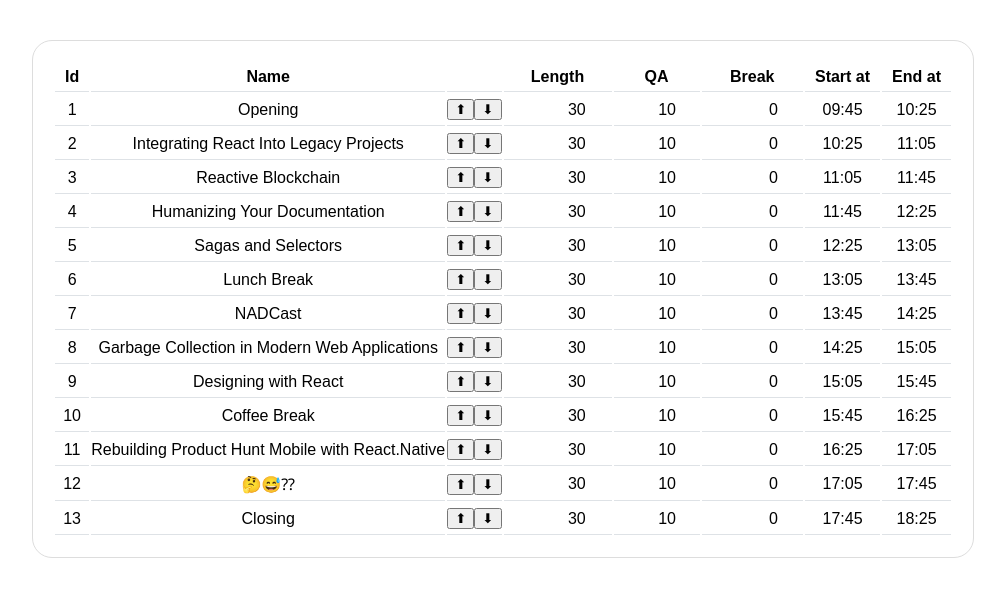
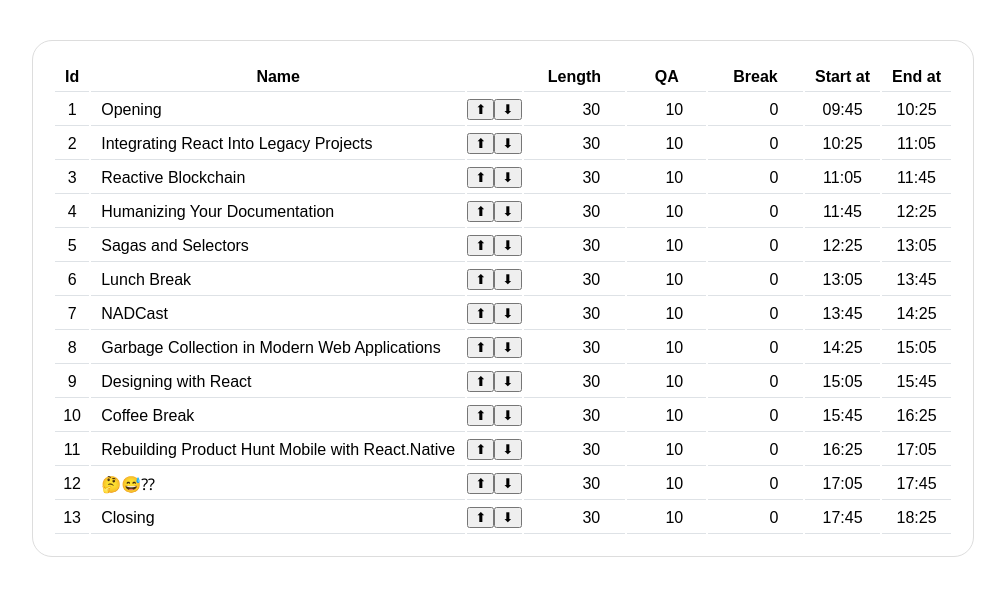
Before and after one commit to RStankov/react-not-a-conf-schedule, a React (Create React App) app: page / in a window 1280 px wide. Shown: the top 596 px of the page, without its empty margins (137-1142 px from the left). Built offline with nearby package versions, Linux system fonts and the light colour scheme; the HTML template or start-up script is replaced by a standard one.

Commit message:
Minor style improvement

```diff
--- a/src/ScheduleTable/index.js
+++ b/src/ScheduleTable/index.js
@@ -61,7 +61,7 @@ export default class ScheduleTable extends Component {
           {this.state.talks.map((talk, i) => (
             <tr key={talk.id}>
               <td>{talk.id}</td>
-              <td>{talk.name}</td>
+              <td className="name">{talk.name}</td>
               <td>
                 <button onClick={this.move(i - 1, i)}>⬆</button>
                 <button onClick={this.move(i, i + 1)}>⬇</button>
--- a/src/index.css
+++ b/src/index.css
@@ -29,6 +29,11 @@ table td {
   padding: 5px 0;
 }
 
+table td.name {
+  text-align: left;
+  padding: 0 10px;
+}
+
 table td {
   border-bottom: 1px solid #dee2e6;
 }
```
